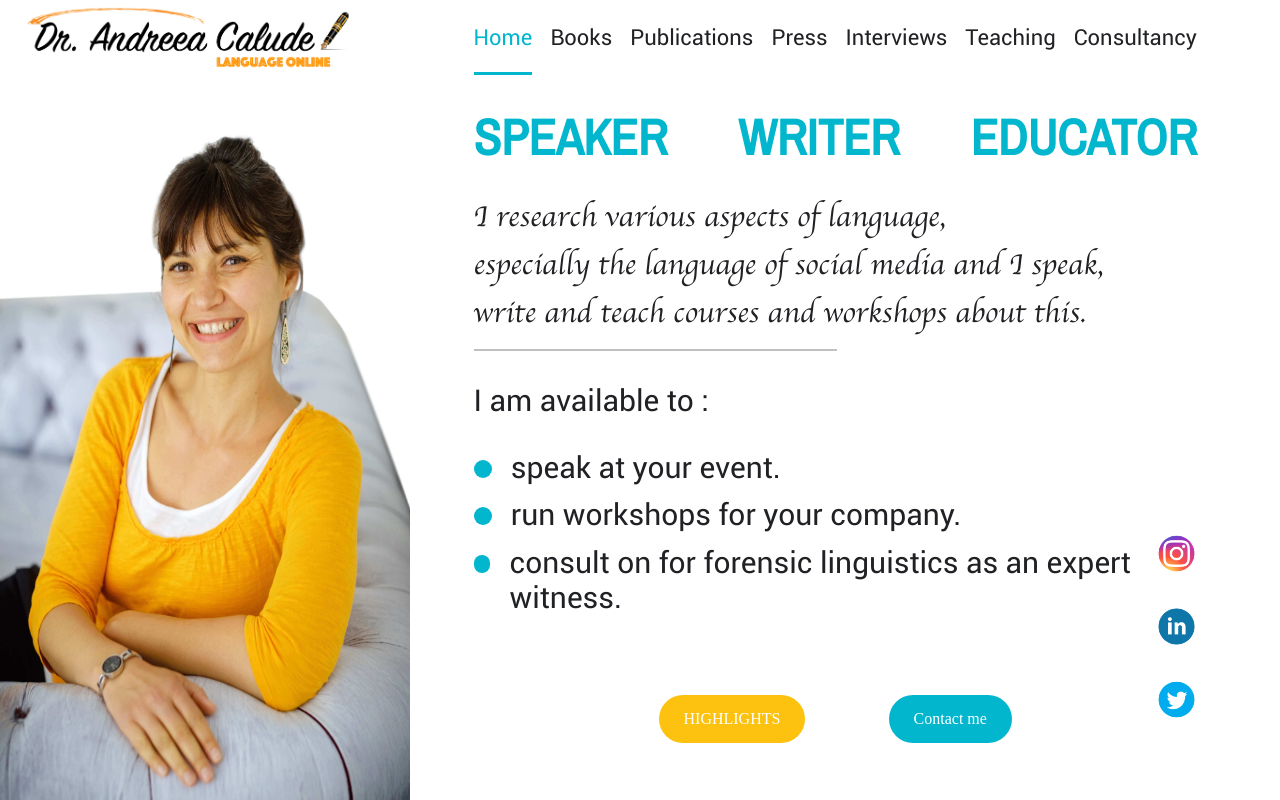
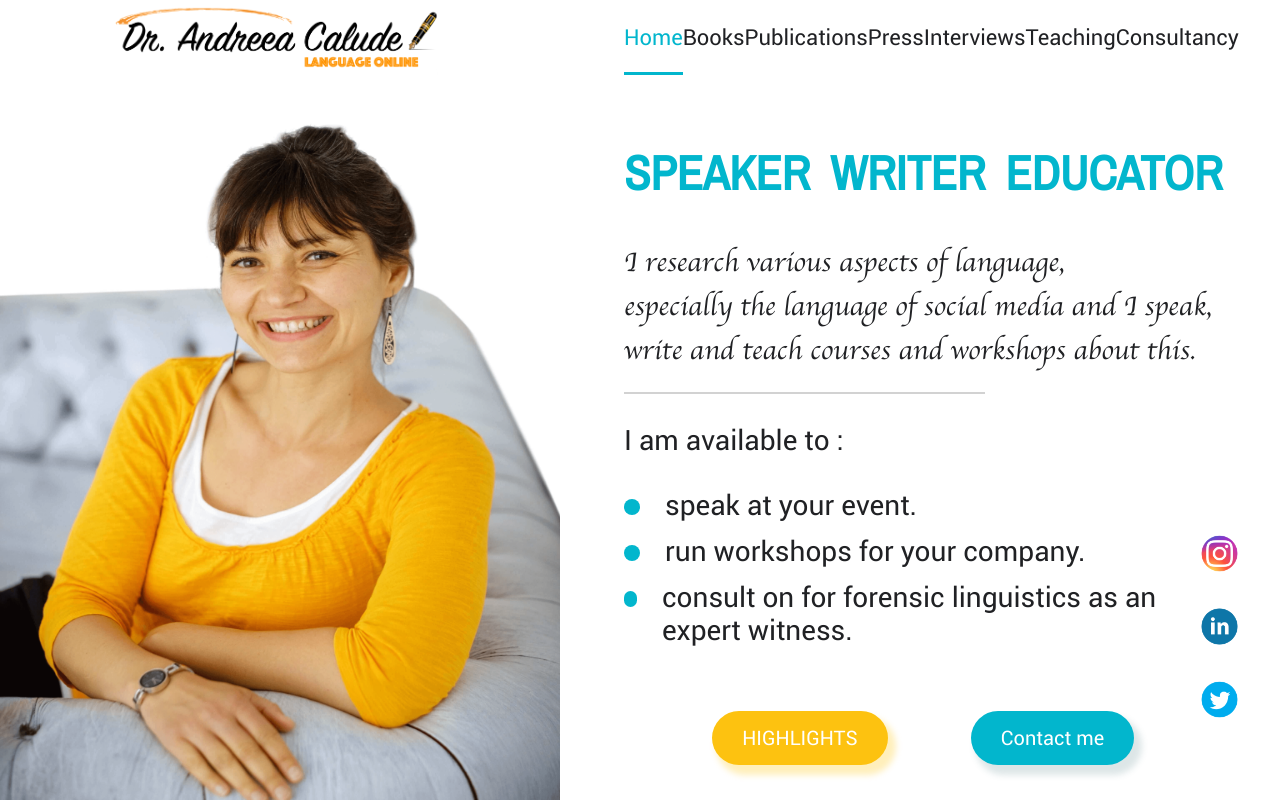
Before and after one commit to kongjieyu/Andreea, a Vue app: page /#/home in a window 1280 px wide. Built offline with nearby package versions, Linux system fonts and the light colour scheme.

Commit message:
update changes

```diff
--- a/public/static/json/home.json
+++ b/public/static/json/home.json
@@ -1,5 +1,6 @@
 {
 	"occupationList": ["SPEAKER", "WRITER", "EDUCATOR"],
+	"backgroundBg":"/static/image/woman.png",
 	"introdution": "I research various aspects of language,\nespecially the language of social  media and I speak,\n write and teach courses and workshops about this.",
 	"belife": "I am available  to :",
 	"belifeList": [
@@ -39,14 +40,14 @@
 	,
 	"iconList":[{
 		"pic_src":"/static/image/Instagram.png",
-		"pic_url":""
+		"pic_url":"https://www.baidu.com"
 	},
 	{
 		"pic_src":"/static/image/Linkedin.png",
-		"pic_url":""
+		"pic_url":"https://www.routledge.com/Mysteries-of-English-Grammar-A-Guide-to-Complexities-of-the-English-Language/Calude-Bauer/p/book/9780367710279"
 	},
 	{
 		"pic_src":"/static/image/twitter.png",
-		"pic_url":""
+		"pic_url":"https://www.routledge.com/Mysteries-of-English-Grammar-A-Guide-to-Complexities-of-the-English-Language/Calude-Bauer/p/book/9780367710279"
 	}]
 }
--- a/src/App.vue
+++ b/src/App.vue
@@ -9,6 +9,6 @@ body{
 }
 #app{
   height: 100vh;
-  overflow: hidden;
+  overflow-x: hidden;
 }
 </style>
--- a/src/views/content/books.vue
+++ b/src/views/content/books.vue
@@ -4,7 +4,7 @@
       <div @click="linkTo(item.book_url)" class="book-pic">
         <img :src="item.book_image" alt="" v-if="item.book_image">
       </div>
-      <div @click="linkTo(item.book_url)" class="title">{{item.title}}</div>
+      <!-- <div @click="linkTo(item.book_url)" class="title" >{{item.title}}</div> -->
       <div class="desc">
         {{item.des}}
         <span v-if="item.publish_year">({{item.publish_year}})</span>
@@ -52,8 +52,10 @@ const linkTo = (data) =>{
 .books{
   display: flex;
   justify-content: space-evenly;
+  flex-wrap: wrap;
+  margin: 0 7vw;
   .book-item{
-    width: 250px;
+    width: 240px;
     margin-top: 80px;
     .book-pic{
       width: 100%;
@@ -80,7 +82,7 @@ const linkTo = (data) =>{
       margin-top:17px ;
       font-family: Roboto;
       color: rgba(112, 117, 122, 0.9);
-      font-size: 22px;
+      font-size: 18px;
       line-height: 32px;
     }
   }
--- a/src/views/content/home.vue
+++ b/src/views/content/home.vue
@@ -1,9 +1,10 @@
 <template>
   <div class="home">
     <div class="bg">
-      <img src="/public/static/image/woman.jpg" alt="">
+      <img :src="bgPic" alt="">
     </div>
     <div class="ctn">
+      <div style="position:relative;z-index:10;">
         <div class="occupationList">
           <template v-for="(item,index) in occupationList" :key="index">
             <div>{{item}}</div>
@@ -27,11 +28,20 @@
           <div class="btn-one" @click="openModal('highlights')">HIGHLIGHTS</div>
           <div class="btn-two" @click="openModal('contact')">Contact me</div>
         </div>
-      <div class="iconList">
-        <div v-for="(item,index) in iconList" :key="index">
-          <a :href="item.pic_url">
-              <img :src="item.pic_src" alt="">
-          </a>
+      </div>
+    <div class="popover-container">
+        <div class="custom-modal custom-pd" v-if="hightlightShow">
+          <div class="header">
+            <div class="title yellow" >HIGHLIGHTS</div>
+            <div class="cancle" @click="cancleModal"></div>
+          </div>
+          <div class="contain">
+              <div v-for="item in highlights" v-if="hightlightShow" class="ctn-main">
+                <div class="hight-item yellow">
+                    <div class="item-list" v-html="item.title"></div>
+                </div>
+                <div  class="customList" :title="item.content">{{item.content}}</div>
+              </div>
           </div>
         </div>
         <div class="custom-modal"  v-if="contactShow">
@@ -50,19 +60,13 @@
                 </div>
             </div>
         </div>
-      <div class="custom-modal custom-pd" v-if="hightlightShow">
-        <div class="header">
-          <div class="title yellow" >HIGHLIGHTS</div>
-          <div class="cancle" @click="cancleModal"></div>
-        </div>
-        <div class="contain">
-            <div v-for="item in highlights" v-if="hightlightShow" class="ctn-main">
-              <div class="hight-item yellow">
-                  <div class="item-list" v-html="item.title"></div>
-              </div>
-              <div  class="customList" :title="item.content">{{item.content}}</div>
     </div>
     </div>
+    <div class="iconList">
+        <div v-for="(item,index) in iconList" :key="index">
+          <a :href="item.pic_url" target="_blank">
+              <img :src="item.pic_src" alt="">
+          </a>
         </div>
     </div>
   </div>
@@ -70,6 +74,7 @@
 
 <script setup lang="ts">
 import axios from "axios";
+import { log } from "console";
 import {onMounted, ref} from "vue";
 
 
@@ -78,6 +83,7 @@ onMounted(()=>{
 
 })
 
+const bgPic = ref('')              //背景图片
 const belife = ref('')          //信条
 const belifeList = ref([])      //列表
 const contact = ref([])         //联系
@@ -89,6 +95,7 @@ const iconList = ref([])        //外部链接
 const getHomeData = () =>{
     try{
        axios.get('/public/static/json/home.json').then(response=>{
+            bgPic.value = response.data.backgroundBg
             belife.value = response.data.belife
             belifeList.value = response.data.belifeList
             contact.value = response.data.contact
@@ -96,7 +103,6 @@ const getHomeData = () =>{
             highlights.value.forEach(item=>{
                 item.title = item.title.replace(/\n/g,'<br>')
             })
-
             introdution.value = response.data.introdution.replace(/\n/g,'<br>')
             occupationList.value = response.data.occupationList
             iconList.value = response.data.iconList
@@ -131,49 +137,59 @@ const cancleModal = () =>{
 </script>
 
 <style lang="less" scoped>
+.popover-container {
+  position: absolute;top: 0;left: 0;width: 100%;height: 100%;
+        align-items: center;
+        justify-content: center;
+        display: flex;
+}
 .home{
   display: flex;
   height: calc(100% - 75px);
   box-sizing: border-box;
+  position: relative;
 .bg{
-  width:32vw;
+  flex: 0 0 560px;
+  display: flex;
+  align-items: flex-end;
   img{
     width: 100%;
     height: 100%;
   }
 }
 .ctn{
-  width: 56.5vw;
-  margin: 0 6.5vw 0 5vw;
+  flex: 1;
+  margin: 0 4.5vw 0 5vw;
   position: relative;
   .occupationList{
     display: flex;
     justify-content: space-between;
-    margin-top: 2.6vw;
+    margin-top: 70px;
+    flex-wrap: wrap;
     div{
       color: rgba(2, 182, 205, 1);
       font-family: ArchivoNarrow;
       font-weight: bold;
-      font-size: 50px;
+      font-size: 48px;
     }
   }
   .introdution{
     .text{
-      margin-top: 2vw;
+      margin-top: 40px;
       font-family: chancery;
-      font-size: 30px;
+      font-size: 28px;
       color: rgba(32, 33, 36, 1);
     }
     .diver{
-      width: 50%;
-      margin: 1vw 0 2.5vw 0;
-      border: 1px solid rgba(166, 166, 166, 0.7);;
+      width: 60%;
+      margin: 20px 0 30px 0;
+      border: 1px solid rgba(166, 166, 166, 0.5);;
     }
   }
   .belife{
      font-family: Roboto;
      color:rgba(32, 33, 36, 1);
-     font-size: 30px;
+     font-size: 28px;
 
   }
   .belifeList{
@@ -182,56 +198,48 @@ box-sizing: border-box;
       display: flex;
       font-family: Roboto;
       color:rgba(32, 33, 36, 1);
-      font-size: 30px;
+      font-size: 28px;
       margin-bottom: 1vw;
       .circle{
         display: inline-block;
-        width: 18px;
-        height: 18px;
+        width: 16px;
+        height: 16px;
         background:rgba(2, 182, 205, 1) ;
-        border-radius: 18px;
-        margin-right: 1.5vw;
+        border-radius: 16px;
+        margin-right: 25px;
         margin-top: 10px;
       }
     }
   }
   .btn-bottom{
+    font-family: Roboto;
     display: flex;
     justify-content: center;
-    margin-top: 80px;
+    margin-top: 5vw;
     cursor: pointer;
+    font-size: 20px;
     .btn-one{
         background: rgba(253, 194, 16, 1);
+        box-shadow: 6px 8px 6px 2px rgba(255, 196, 3, 0.27);
         color: #fff;
-        padding: 15px 25px;
+        padding: 15px 30px;
         border-radius: 40px;
         margin-right: 6.5vw;
     }
     .btn-two{
         background:rgba(2, 182, 205, 1);
+        box-shadow: 6px 8px 6px 2px rgba(67, 114, 120, 0.18);
         color: #fff;
-        padding: 15px 25px;
+        padding: 15px 30px;
         border-radius: 40px;
 
     }
 
   }
-  .iconList{
-    position: absolute;
-    right: 0;
-    bottom: 76px;
-    img{
-      width: 41px;
-      height: 41px;
-      margin-top: 28px;
-      cursor: pointer;
-    }
-  }
   .custom-modal{
-    position: absolute;
+
     padding: 38px 45px;
-    top: 14%;
-    left: 12%;
+
     width: 500px;
     height: 410px;
     background: rgba(255, 255, 255, 1);;
@@ -249,12 +257,12 @@ box-sizing: border-box;
       }
         .cancle{
           position: absolute;
-          margin-top:12px;
+          margin-top:18px;
           right: 0;
           cursor: pointer;
           display: inline-block;
-          width: 12px;
-          height: 2px;
+          width: 18px;
+          height: 4px;
           background: #999;
           line-height: 0;
           font-size: 0;
@@ -264,8 +272,8 @@ box-sizing: border-box;
         .cancle:after{
           content: "/";
           display: block;
-          width: 12px;
-          height: 2px;
+          width: 18px;
+          height: 4px;
           background: #999;
           -webkit-transform: rotate(-90deg);
         }
@@ -336,5 +344,16 @@ box-sizing: border-box;
     padding-bottom: 14px;
     border-bottom: 2px solid;
 }
+.iconList{
+    position: absolute;
+    right: 40px;
+    bottom: 76px;
+    img{
+      width: 41px;
+      height: 41px;
+      margin-top: 28px;
+      cursor: pointer;
+    }
+  }
 }
 </style>
--- a/src/views/header/header.vue
+++ b/src/views/header/header.vue
@@ -5,16 +5,26 @@
         </div>
         <div class="nav">
             <div class="nav-item" :class="{'active':currentAtive==item}" v-for="(item,index) in navList"  @click="changeTab(item)" :key="index">{{item}}</div>
+            <!-- <div class="nav-item circle-es">...</div> -->
         </div>
+        <!-- <div class="expand-show">other</div> -->
     </div>
 </template>
 
 <script setup lang="ts">
-import {onMounted, reactive, ref} from "vue";
+import {onMounted, reactive, ref,watchEffect} from "vue";
 import { useRouter} from 'vue-router'
 const router = useRouter();
 const navList:any= ref([]) //头部导航栏
 const currentAtive = ref('Home')
+
+// const navWidth = ref('')
+// watchEffect(()=>{
+//   window.onresize = function () {
+//     navWidth.value = document.body.clientWidth - 560
+//     console.log(222,navWidth.value);
+//   }
+// })
 
 //获取导航栏
 const getList = () =>{
@@ -38,8 +48,9 @@ onMounted(()=>{
 .header{
     display: flex;
     height: 75px;
+    position: relative;
     .header-bg{
-        width:30vw;
+        flex: 0 0 560px;
         display: flex;
         justify-content: center;
         align-items: center;
@@ -49,11 +60,12 @@ onMounted(()=>{
         }
     }
     .nav{
+        flex: 1;
         display: flex;
         font-family: "Roboto";
         color: rgba(32, 33, 36, 1);
         font-size: 22px ;
-        margin: 0 6.5vw 0 7vw;
+        margin: 0 4.5vw 0 5vw;
         justify-content: space-between;
         flex: 1;
         .nav-item{
@@ -65,5 +77,23 @@ onMounted(()=>{
             border-bottom: 3px solid;
         }
     }
+    .circle-es:hover{
+        color:rgba(2, 182, 205, 1);
+
+    }
+    .circle-hihe{
+        display: none;
+    }
+    .circle-show{
+        display: block;
+    }
+    .expand-show{
+        position: absolute;
+        width: 50px;
+        height: 60px;
+        background: blue;
+        right: 35px;
+        top: 60px;
+    }
 }
 </style>>
```
Also changed, not shown: public/static/image/woman.png (added). Lines whose indentation alone changed are shown as unchanged.
